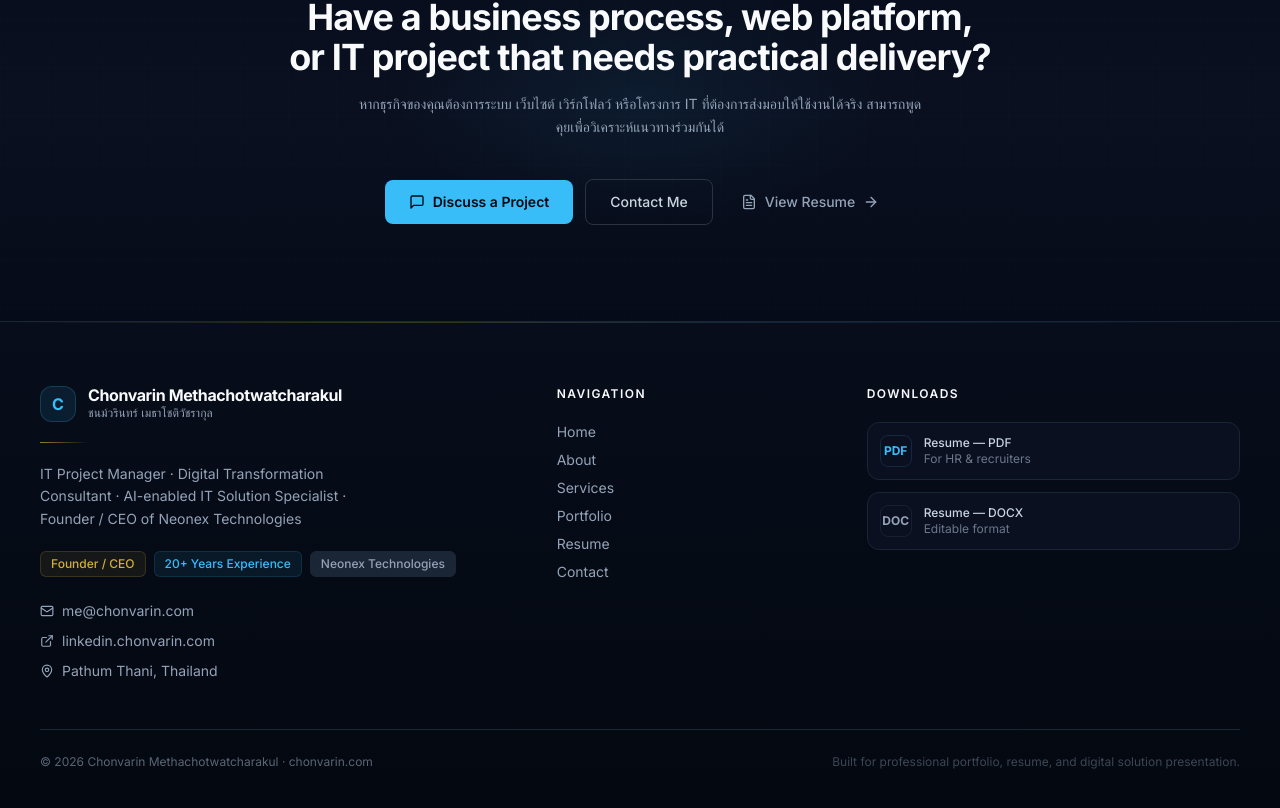
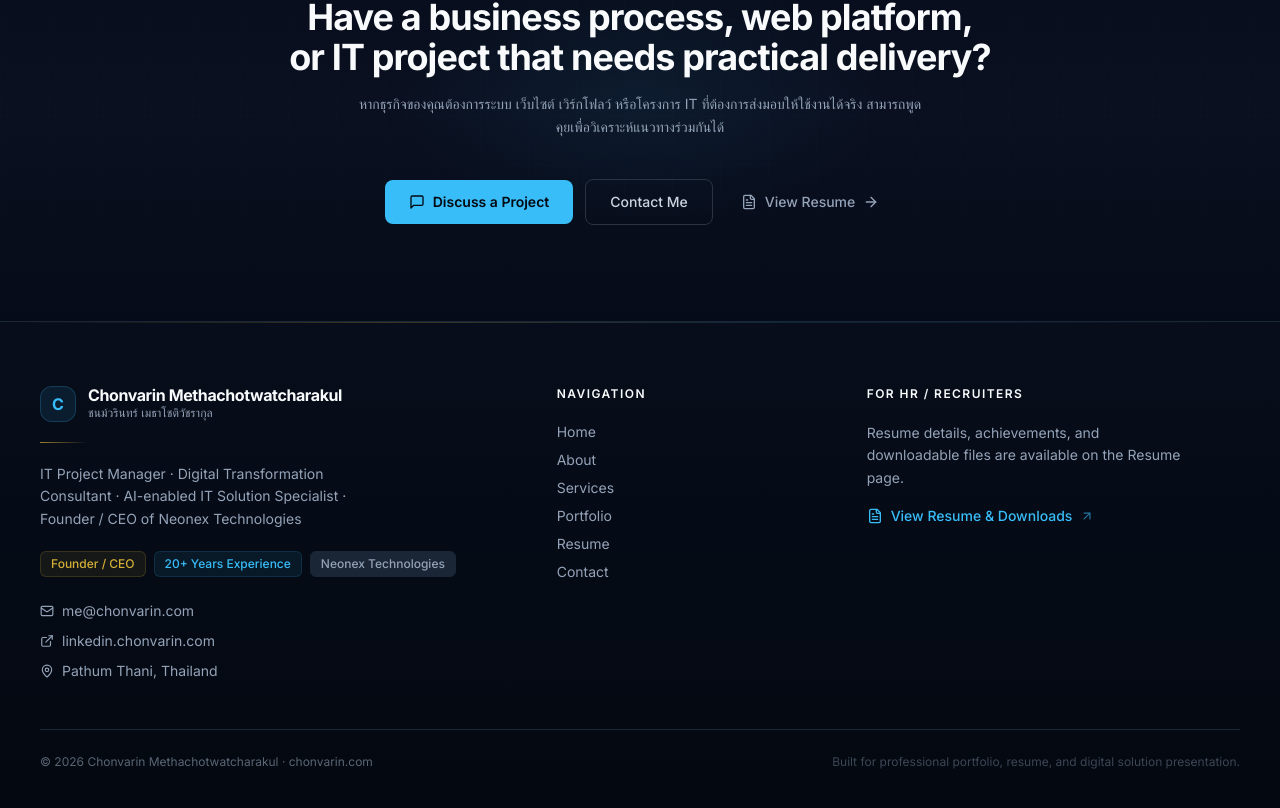
Before and after one commit to neonextechnologies/chonvairn, a React (Vite) app: page /about in a window 1280 px wide. Shown: the part 4473-5281 px from the top of the page. Built offline with nearby package versions, Linux system fonts and the light colour scheme.

Commit message:
Updated Footer.tsx

```diff
--- a/src/components/Footer.tsx
+++ b/src/components/Footer.tsx
@@ -1,5 +1,5 @@
 import { Link } from 'react-router-dom'
-import { Mail, MapPin, ExternalLink, ArrowUpRight } from 'lucide-react'
+import { Mail, MapPin, ExternalLink, ArrowUpRight, FileText } from 'lucide-react'
 
 const navLinks = [
   { path: '/', label: 'Home' },
@@ -111,40 +111,19 @@ export default function Footer() {
 
           <div className="md:col-span-4">
             <p className="text-[#F8FAFC] text-xs font-semibold tracking-[0.12em] uppercase mb-5">
-              Downloads
+              For HR / Recruiters
             </p>
-            <div className="flex flex-col gap-3">
-              <a
-                href="/downloads/chonvarin-resume.pdf"
-                download
-                className="flex items-center gap-3 p-3 rounded-xl border border-[#1A2535] bg-[#0A1020] hover:border-[#38BDF8]/25 hover:bg-[#38BDF8]/4 transition-all duration-200 group"
-              >
-                <div className="w-8 h-8 rounded-lg bg-[#38BDF8]/8 border border-[#38BDF8]/15 flex items-center justify-center flex-shrink-0">
-                  <span className="text-[#38BDF8] text-xs font-bold">PDF</span>
-                </div>
-                <div>
-                  <p className="text-[#CBD5E1] text-xs font-medium group-hover:text-[#F8FAFC] transition-colors">
-                    Resume — PDF
-                  </p>
-                  <p className="text-[#94A3B8]/70 text-xs">For HR & recruiters</p>
-                </div>
-              </a>
-              <a
-                href="/downloads/chonvarin-resume.docx"
-                download
-                className="flex items-center gap-3 p-3 rounded-xl border border-[#1A2535] bg-[#0A1020] hover:border-[#38BDF8]/25 hover:bg-[#38BDF8]/4 transition-all duration-200 group"
-              >
-                <div className="w-8 h-8 rounded-lg bg-[#94A3B8]/8 border border-[#94A3B8]/10 flex items-center justify-center flex-shrink-0">
-                  <span className="text-[#94A3B8] text-xs font-bold">DOC</span>
-                </div>
-                <div>
-                  <p className="text-[#CBD5E1] text-xs font-medium group-hover:text-[#F8FAFC] transition-colors">
-                    Resume — DOCX
-                  </p>
-                  <p className="text-[#94A3B8]/70 text-xs">Editable format</p>
-                </div>
-              </a>
-            </div>
+            <p className="text-[#94A3B8] text-sm leading-relaxed mb-4 max-w-xs">
+              Resume details, achievements, and downloadable files are available on the Resume page.
+            </p>
+            <Link
+              to="/resume"
+              className="inline-flex items-center gap-2 text-[#38BDF8] text-sm font-medium hover:text-[#7DD3FC] transition-colors group"
+            >
+              <FileText className="w-4 h-4" />
+              View Resume &amp; Downloads
+              <ArrowUpRight className="w-3.5 h-3.5 opacity-60 group-hover:opacity-100 transition-opacity" />
+            </Link>
           </div>
         </div>
 
--- a/src/pages/Home.tsx
+++ b/src/pages/Home.tsx
@@ -1,7 +1,6 @@
 import { Link } from 'react-router-dom'
 import {
   ArrowRight,
-  Download,
   Mail,
   FileText,
   Briefcase,
@@ -103,10 +102,10 @@ function HeroSection() {
                 <FileText className="w-4 h-4" />
                 View Resume
               </Link>
-              <a href="/downloads/chonvarin-resume.pdf" download className="btn-ghost">
-                <Download className="w-4 h-4" />
-                Download CV
-              </a>
+              <Link to="/contact" className="btn-ghost">
+                <Mail className="w-4 h-4" />
+                Contact Me
+              </Link>
             </div>
 
             {/* Audience CTA groups */}
@@ -118,11 +117,8 @@ function HeroSection() {
                 <p className="eyebrow text-[10px]">For HR / Recruiters</p>
                 <div className="flex flex-wrap gap-2">
                   <Link to="/resume" className="btn-ghost text-xs py-2 px-3">
-                    <FileText className="w-3 h-3" /> Resume
+                    <FileText className="w-3 h-3" /> View Resume
                   </Link>
-                  <a href="/downloads/chonvarin-resume.pdf" download className="btn-ghost text-xs py-2 px-3">
-                    <Download className="w-3 h-3" /> PDF
-                  </a>
                 </div>
               </div>
               <div className="flex flex-col gap-2">
@@ -499,96 +495,6 @@ function ProcessSection() {
   )
 }
 
-/* ─── Resume Preview ─── */
-function ResumePreviewSection() {
-  return (
-    <section
-      className="py-24"
-      style={{ background: 'linear-gradient(180deg, #0A1525 0%, #050B18 100%)' }}
-    >
-      <div className="max-w-7xl mx-auto px-5 sm:px-8 lg:px-10">
-        <div className="grid grid-cols-1 lg:grid-cols-2 gap-14 items-start">
-          <div>
-            <SectionHeader
-              eyebrow="Resume Summary"
-              title="Professional Overview"
-              titleTh="ภาพรวมวิชาชีพ"
-              align="left"
-            />
-            <ul className="mt-8 flex flex-col gap-3.5">
-              {[
-                'IT Project Manager with 20+ years of progressive experience',
-                'End-to-end project delivery from requirement to post-launch',
-                'Consultative approach: business need → system requirement → delivery',
-                'Team coordination up to 5 technical members',
-                '14+ enterprise and corporate clients across Thailand',
-                'Founder / CEO of Neonex Technologies Co., Ltd.',
-              ].map((point) => (
-                <li key={point} className="flex items-start gap-3">
-                  <span className="mt-1.5 w-1.5 h-1.5 rounded-full bg-[#38BDF8] flex-shrink-0" />
-                  <span className="text-[#CBD5E1] text-sm">{point}</span>
-                </li>
-              ))}
-            </ul>
-          </div>
-
-          <div
-            className="rounded-2xl p-7 flex flex-col gap-5"
-            style={{
-              background: '#0A1020',
-              border: '1px solid rgba(56,189,248,0.1)',
-            }}
-          >
-            <div className="flex items-start justify-between gap-4">
-              <div>
-                <h3 className="text-[#F8FAFC] font-bold text-lg">Download Resume</h3>
-                <p className="text-[#94A3B8] text-sm mt-1 leading-relaxed">
-                  Available for HR review, recruitment screening, and professional reference.
-                </p>
-                <p className="text-[#94A3B8]/60 text-xs mt-1">
-                  มีไฟล์ PDF และ DOCX สำหรับ HR ใช้ตรวจสอบประวัติ พิจารณางาน และอ้างอิงทางวิชาชีพ
-                </p>
-              </div>
-              <span className="badge-gold flex-shrink-0">Updated 2025</span>
-            </div>
-
-            <div
-              className="h-px"
-              style={{ background: 'rgba(56,189,248,0.08)' }}
-            />
-
-            <div className="flex flex-col gap-2.5">
-              {/* Place resume PDF in /public/downloads/chonvarin-resume.pdf */}
-              <a
-                href="/downloads/chonvarin-resume.pdf"
-                download
-                className="btn-primary w-full justify-center"
-              >
-                <Download className="w-4 h-4" />
-                Download Resume PDF
-              </a>
-              {/* Place resume DOCX in /public/downloads/chonvarin-resume.docx */}
-              <a
-                href="/downloads/chonvarin-resume.docx"
-                download
-                className="btn-secondary w-full justify-center"
-              >
-                <Download className="w-4 h-4" />
-                Download Resume DOCX
-              </a>
-              <Link to="/resume" className="btn-ghost w-full justify-center">
-                <FileText className="w-4 h-4" />
-                View Online Resume
-                <ArrowRight className="w-4 h-4" />
-              </Link>
-            </div>
-          </div>
-        </div>
-      </div>
-    </section>
-  )
-}
-
 export default function Home() {
   return (
     <>
@@ -599,7 +505,6 @@ export default function Home() {
       <PortfolioPreviewSection />
       <ClientsSection />
       <ProcessSection />
-      <ResumePreviewSection />
       <ContactCTA />
     </>
   )
```
